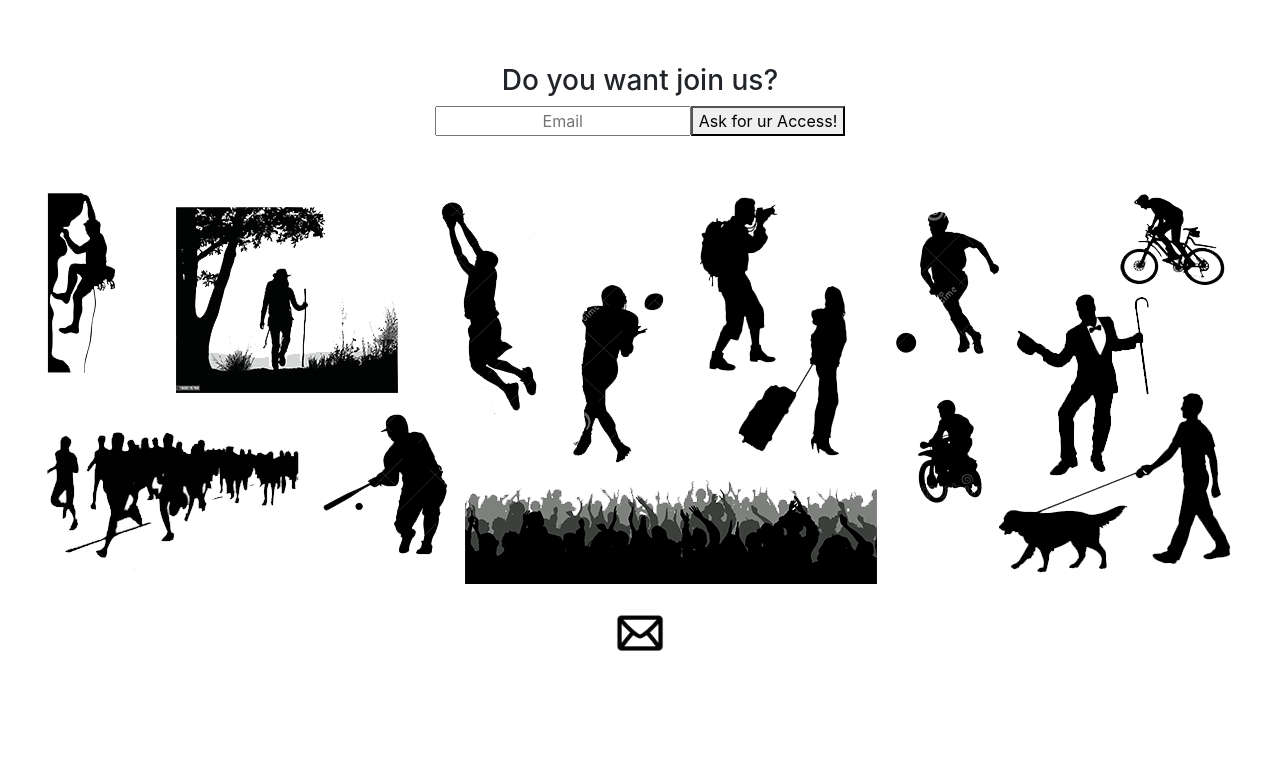
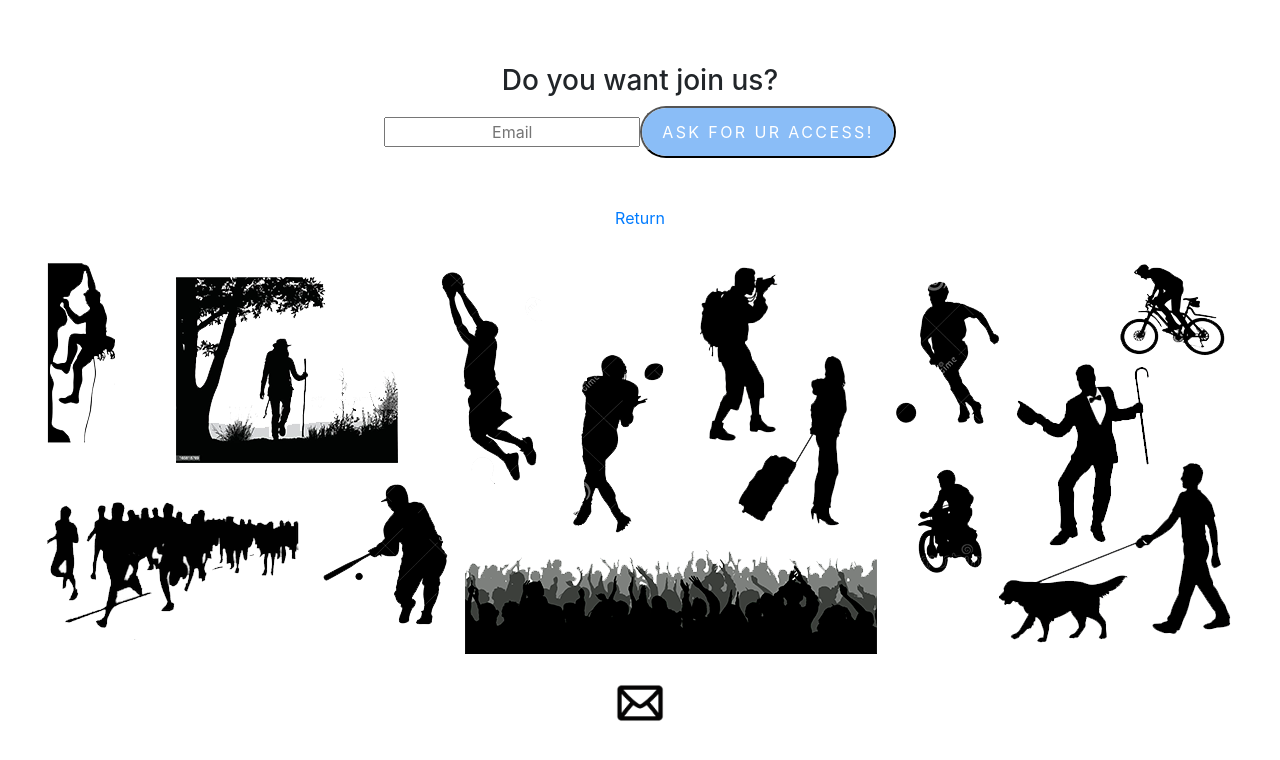
Before and after one commit to chsanleo/socialMedia_FRONT, a React (Create React App) app: page /register in a window 1280 px wide. Shown: the top 760 px of the page. Built offline with nearby package versions, Linux system fonts and the light colour scheme.

Commit message:
add class to enroll button

```diff
--- a/src/views/register/register.jsx
+++ b/src/views/register/register.jsx
@@ -45,8 +45,9 @@ class Register extends React.Component {
                     <span className="errorText">{this.state.msgError}</span>
                     <input type="text" placeholder="Email" name="email"
                         value={this.state.email} onChange={this.handleChange}/>
-                    <button type="submit">Ask for ur Access!</button>
+                    <button className="buttonAccess" type="submit">Ask for ur Access!</button>
                 </form><br /><br />
+                <Link exact to="/">Return</Link><br /><br />
                 <img src="./fondo.png" alt="fondo" /><br /><br />
                 <Link to="/contactMail"><img src="./contactUs.png" width="50px" alt="Contact Us" /></Link><br />
             </div>
```
